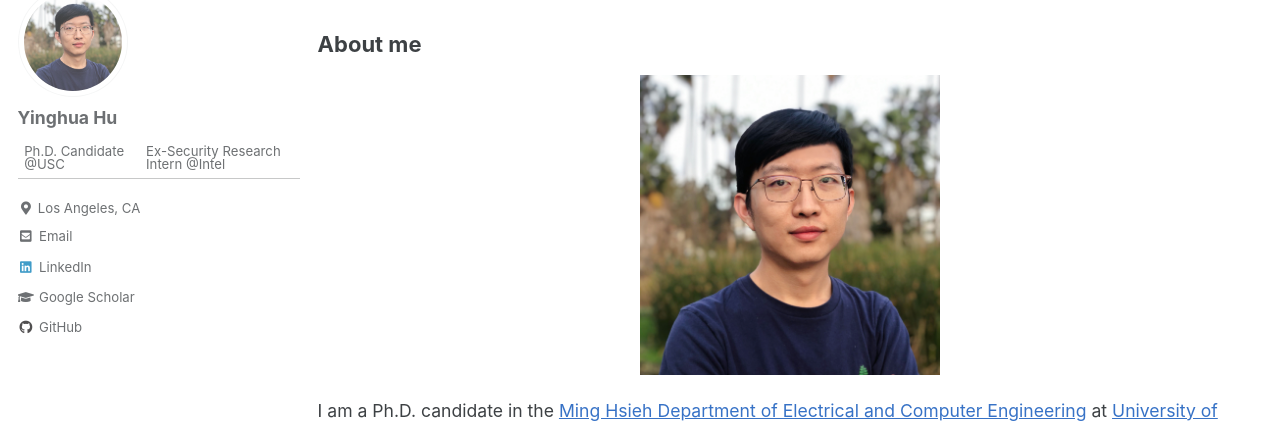
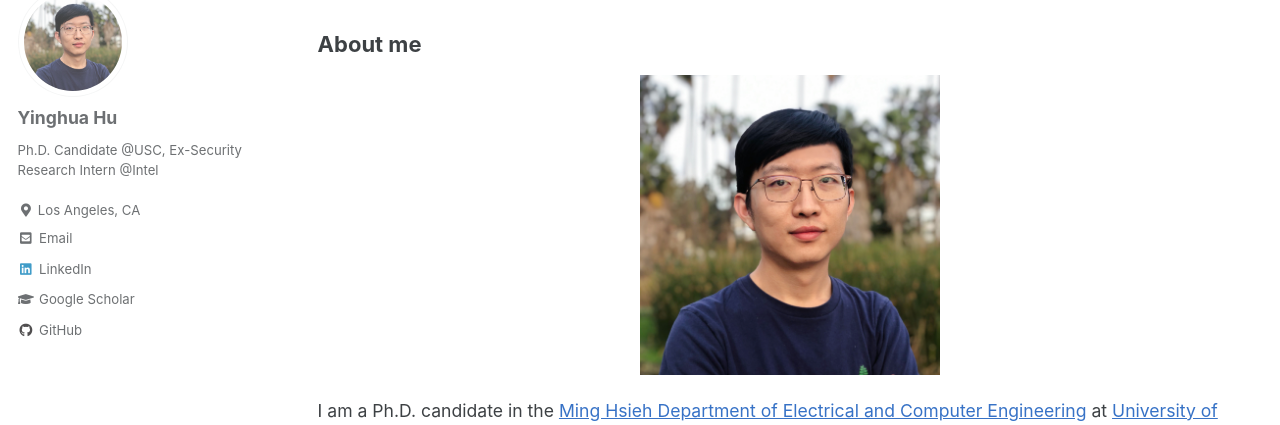
Before and after one commit to yinghuah/yinghuah.github.io, a Jekyll site: the page built from index.html, in a window 1280 px wide. Shown: the part 102-527 px from the top of the page. Built offline with Jekyll 4.4.1, drawn with Linux system fonts in a browser that asks for light colours; cached includes are drawn as plain includes; the list of posts is cut into pages by our own code.

```diff
--- a/_config.yml
+++ b/_config.yml
@@ -103,7 +103,7 @@ analytics:
 author:
   name             : "Yinghua Hu"
   avatar           : "/assets/images/Yinghua_Hu_profile.JPG"
-  bio              : "Ph.D. Candidate @USC | Ex-Security Research Intern @Intel"
+  bio              : "Ph.D. Candidate @USC, Ex-Security Research Intern @Intel"
   location         : "Los Angeles, CA"
   email            : # "yinghuah AT usc DOT edu"
   links:
```
